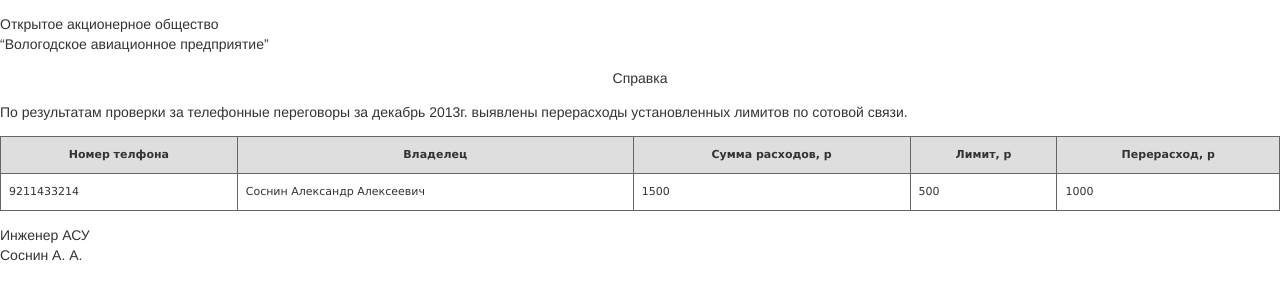
After one commit to lexsos/avia35inner, a Django app: template project/templates/mobile-month-enquiry.html in a window 1280 px wide. The commit adds this page. Shown: the top 300 px of the page. Run offline with Django 3.2, Linux system fonts and the light colour scheme; the template is opened without the code that fills it, so the values that code supplies are empty.

Commit message:
Add enquiry tmpl

```diff
--- a/project/assets/css/style.css
+++ b/project/assets/css/style.css
@@ -39,6 +39,10 @@ fieldset {
     text-shadow: 0 -1px 0 rgba(0, 0, 0, 0.25);
     padding: 4px 12px;
     border-radius: 4px;
+}
+
+.doc-name {
+    text-align: center;
 }
 
 .btn-primary:hover {
@@ -489,3 +493,27 @@ fieldset {
     left: 200px;
     display: none;
 }
+
+.gridtable {
+    font-family: verdana,arial,sans-serif;
+    font-size:11px;
+    color:#333333;
+    border-width: 1px;
+    border-color: #666666;
+    border-collapse: collapse;
+    width: 100%;
+}
+.gridtable th {
+    border-width: 1px;
+    padding: 8px;
+    border-style: solid;
+    border-color: #666666;
+    background-color: #dedede;
+}
+.gridtable td {
+    border-width: 1px;
+    padding: 8px;
+    border-style: solid;
+    border-color: #666666;
+    background-color: #ffffff;
+}
--- /dev/null
+++ b/project/templates/mobile-month-enquiry.html
@@ -0,0 +1,38 @@
+<!DOCTYPE html>
+<html>
+  <head>
+    <title>{% block title %}avia35{% endblock %}</title>
+    <link href="{{STATIC_URL}}css/style.css" rel="stylesheet">
+    <meta charset="utf-8">
+    <link href="{{STATIC_URL}}img/favicon.ico" rel="shortcut icon" type="image/x-icon" />
+  </head>
+  <body>
+
+  <p>Открытое акционерное общество <br> “Вологодское авиационное предприятие”</p>
+  <p class="doc-name">Справка</p>
+
+  <p>По результатам проверки за телефонные переговоры за декабрь 2013г. выявлены перерасходы установленных лимитов по сотовой связи.</p>
+
+  <table class="gridtable">
+    <tr>
+      <th>Номер телфона</th>
+      <th>Владелец</th>
+      <th>Сумма расходов, р</th>
+      <th>Лимит, р</th>
+      <th>Перерасход, р</th>
+    </tr>
+
+    <tr>
+      <td>9211433214</td>
+      <td>Соснин Александр Алексеевич</td>
+      <td>1500</td>
+      <td>500</td>
+      <td>1000</td>
+    </tr>
+  </table>
+
+
+  <p>Инженер АСУ <br> Соснин А. А.</p>
+
+  </body>
+</html>
```
